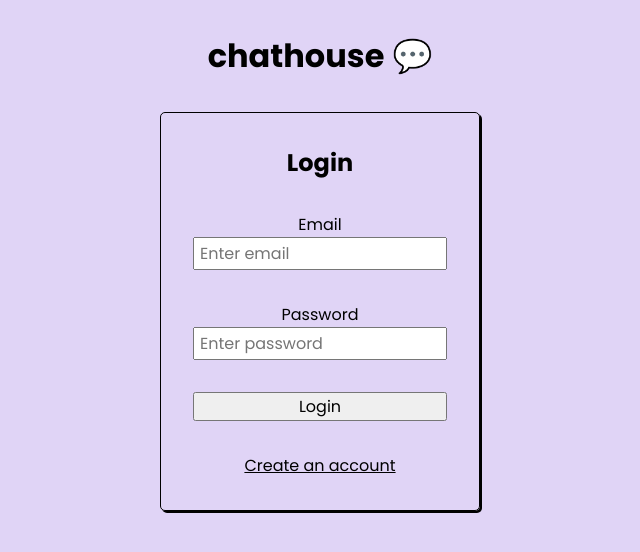
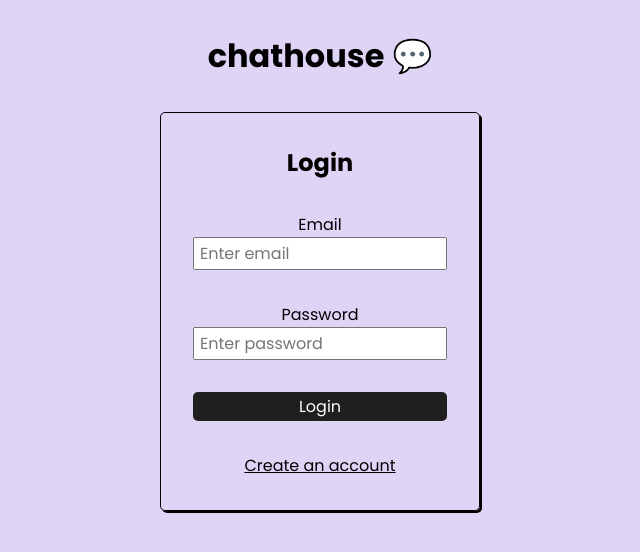
Before and after one commit to aman11s/chat-room, a React (Create React App) app: page /login in a window 1280 px wide. Shown: the top 552 px of the page, without its empty margins (320-960 px from the left). Built offline with nearby package versions, Linux system fonts and the light colour scheme.

Commit message:
style : primary btn style

```diff
--- a/src/App.css
+++ b/src/App.css
@@ -33,3 +33,14 @@ button {
 .link {
   color: inherit;
 }
+
+.btn {
+  border: none;
+  padding: 2px 5px;
+  border-radius: 5px;
+}
+
+.primary-btn {
+  background-color: var(--primary-btn-bg-color);
+  color: var(--white-color);
+}
--- a/src/index.css
+++ b/src/index.css
@@ -3,6 +3,8 @@
 :root {
   --app-bg-color: #e0d4f6;
   --black-color: #000;
+  --white-color: #fff;
+  --primary-btn-bg-color: #1f1f1f;
 }
 
 * {
--- a/src/pages/Login/Login.jsx
+++ b/src/pages/Login/Login.jsx
@@ -30,7 +30,7 @@ export const Login = () => {
             </label>
           );
         })}
-        <button>Login</button>
+        <button className="btn primary-btn">Login</button>
         <Link to="/signup" className="link">
           Create an account
         </Link>
--- a/src/pages/Signup/Signup.jsx
+++ b/src/pages/Signup/Signup.jsx
@@ -47,7 +47,7 @@ export const Signup = () => {
             </label>
           );
         })}
-        <button>Singup</button>
+        <button className="btn primary-btn">Singup</button>
         <Link to="/login" className="link">
           Already have an account
         </Link>
```
